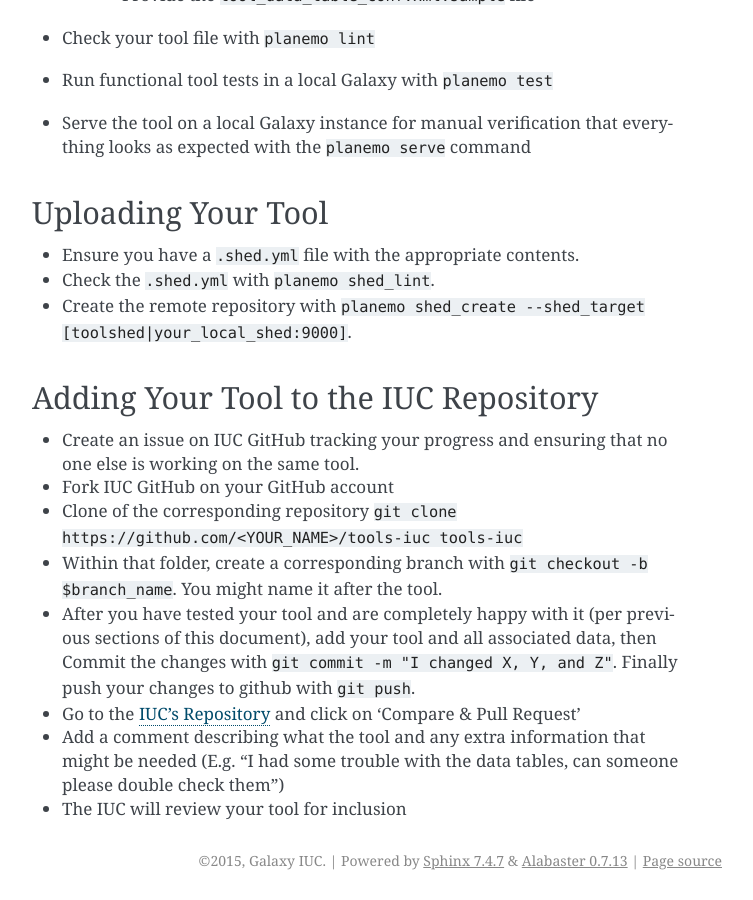
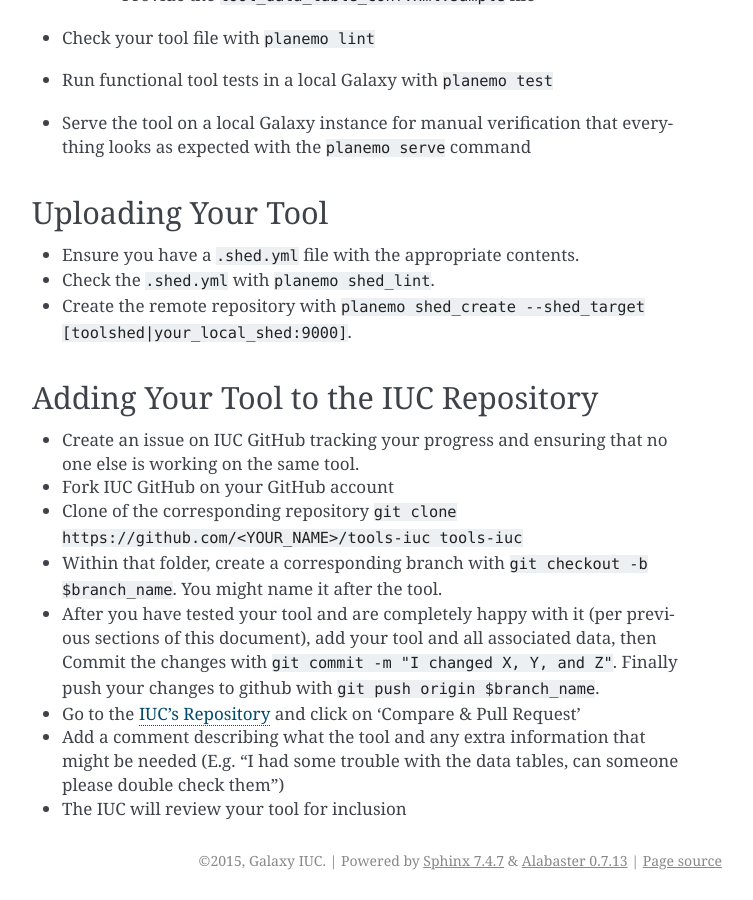
Before and after one commit to galaxy-iuc/standards, a Sphinx documentation site: the page built from docs/best_practices/integration_checklist.rst, in a window 1280 px wide and 900 px high, scrolled down 1155 px. Shown: the whole window, without its empty margins (388-1141 px from the left). Built offline with Sphinx 7.4.7, drawn with Linux system fonts in a browser that asks for light colours.

Commit message:
Push to origin

```diff
--- a/docs/best_practices/integration_checklist.rst
+++ b/docs/best_practices/integration_checklist.rst
@@ -67,7 +67,7 @@ Adding Your Tool to the IUC Repository
 - After you have tested your tool and are completely happy with it (per
   previous sections of this document), add your tool and all associated data,
   then Commit the changes with ``git commit -m "I changed X, Y, and Z"``. Finally push your changes
-  to github with ``git push``.
+  to github with ``git push origin $branch_name``.
 - Go to the `IUC's Repository <https://github.com/galaxyproject/tools-iuc>`__ and click on 'Compare & Pull Request'
 - Add a comment describing what the tool and any extra information that might
   be needed (E.g. "I had some trouble with the data tables, can someone please
```
